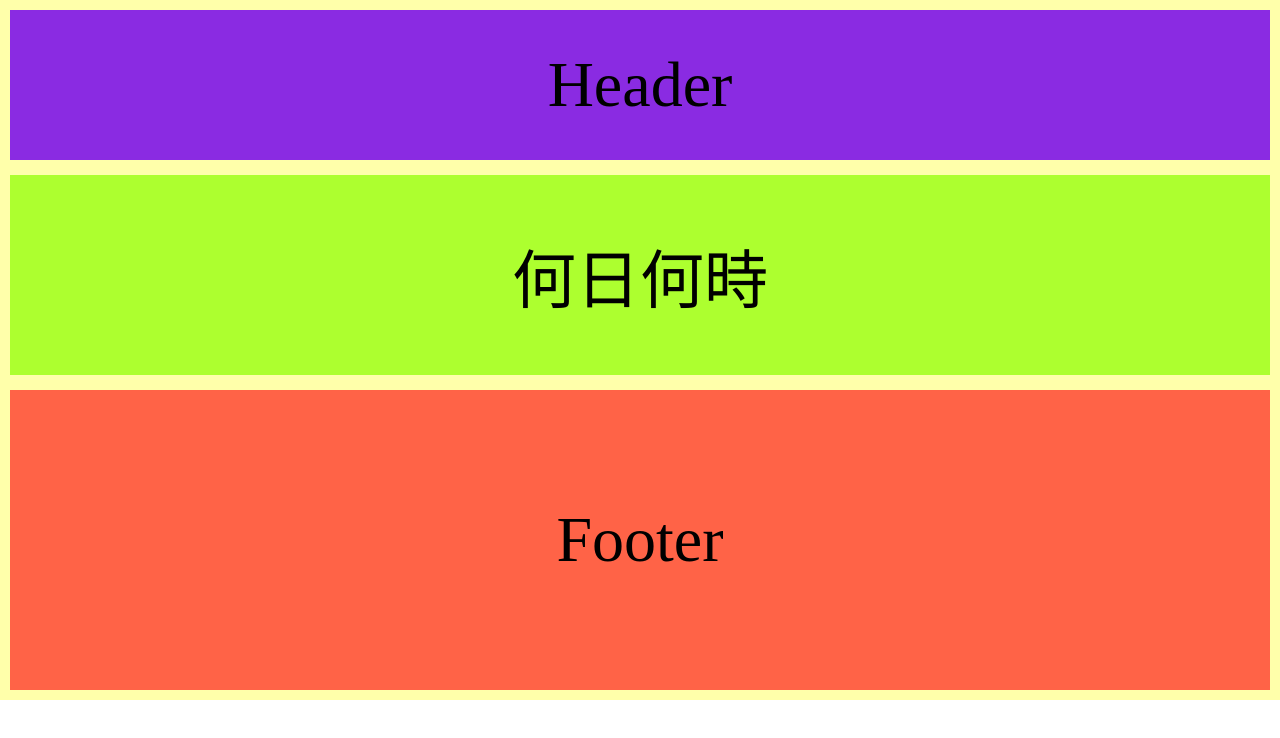
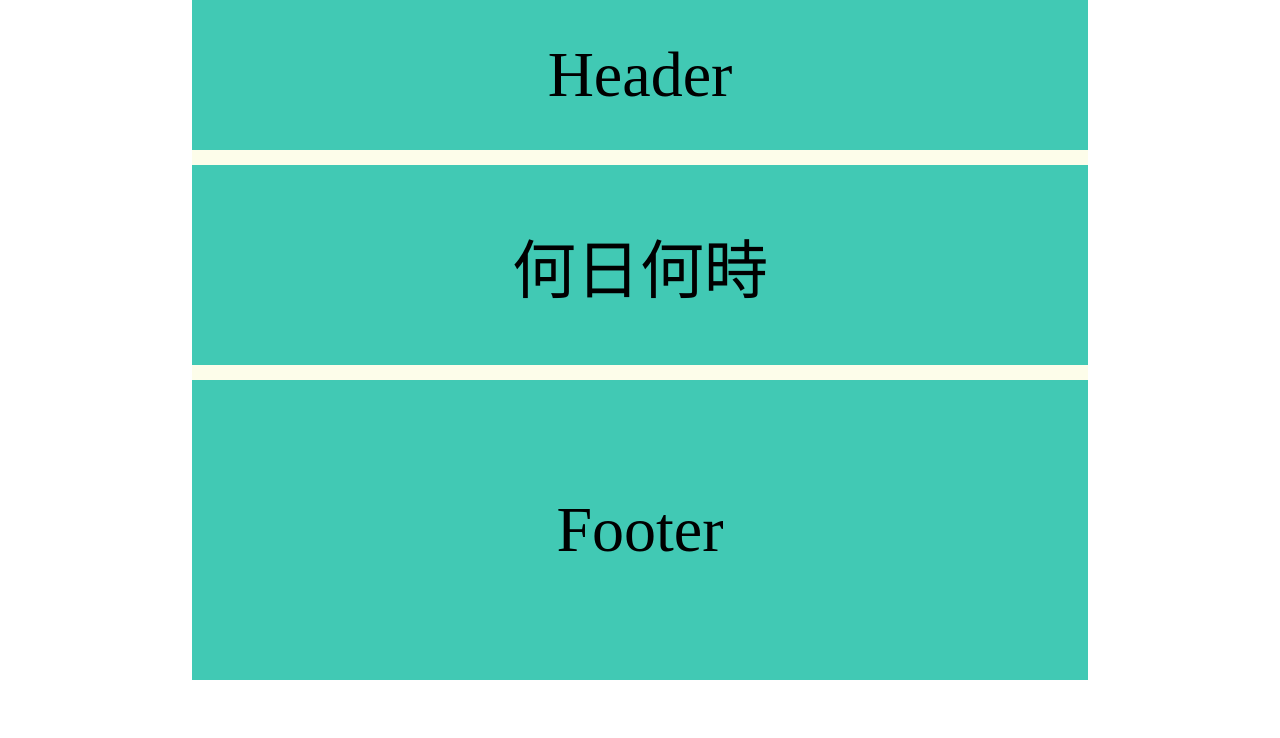
Before and after one commit to niceonionslice/what_time_is_it, a plain HTML site: page index.html in a window 1280 px wide. Drawn offline with Linux system fonts and the light colour scheme.

Commit message:
fix: #3 Tweak CSS

```diff
--- a/style.css
+++ b/style.css
@@ -3,25 +3,27 @@ html * {
 }
 
 .container {
+  margin: 0 auto;·
   padding: 10px;
-  background-color: #FFA;
+  width: 70%;
+  background-color: #fdfdea;
 }
 
 header {
   height: 150px;
-  background-color: blueviolet;
+  background-color: #41c9b4;
 }
 
 main {
   margin-top: 15px;
   height: 200px;
-  background-color: greenyellow;
+  background-color: #41c9b4;
 }
 
 footer {
   margin-top: 15px;
   height: 300px;
-  background-color: tomato;
+  background-color: #41c9b4;
 }
 
 .center{
```
